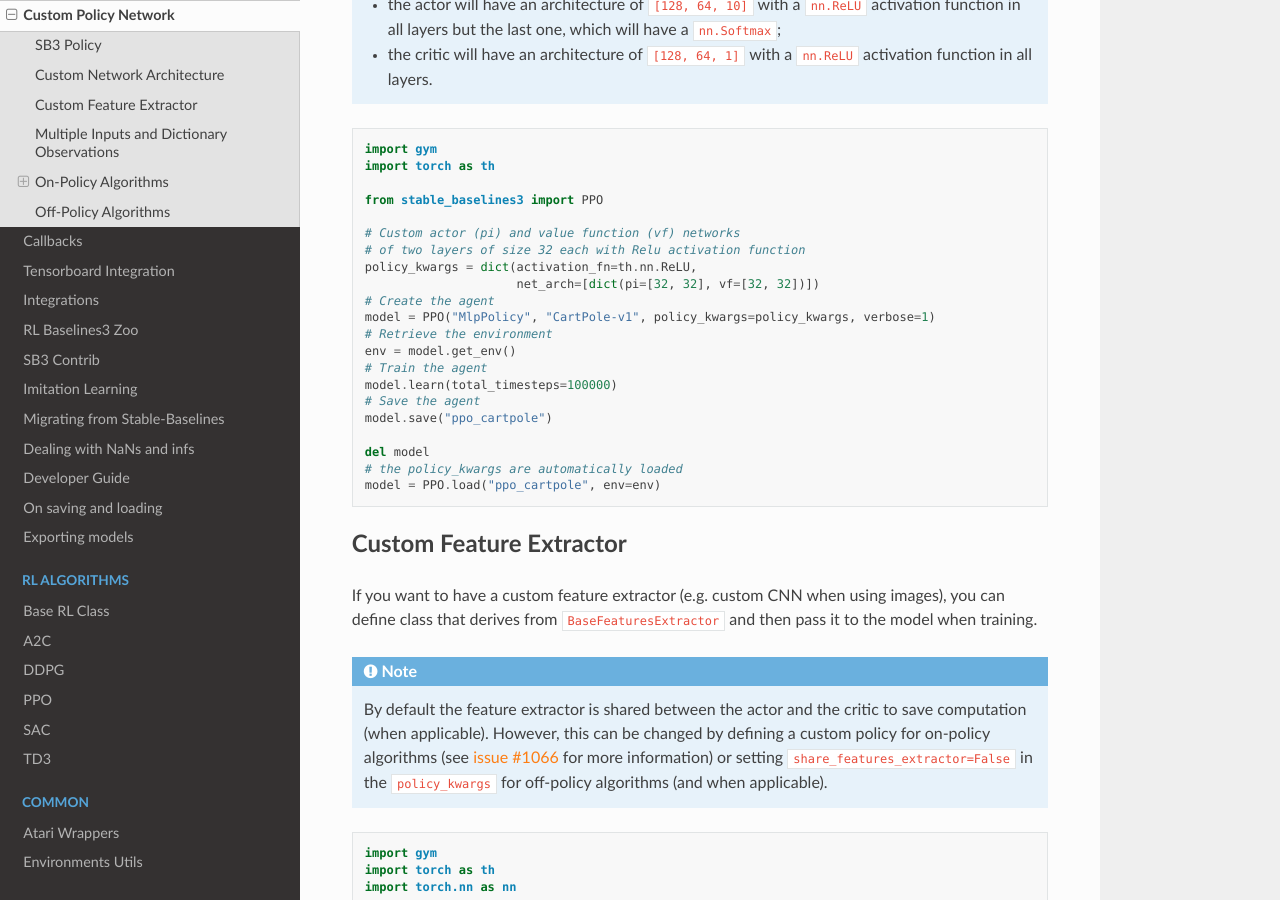
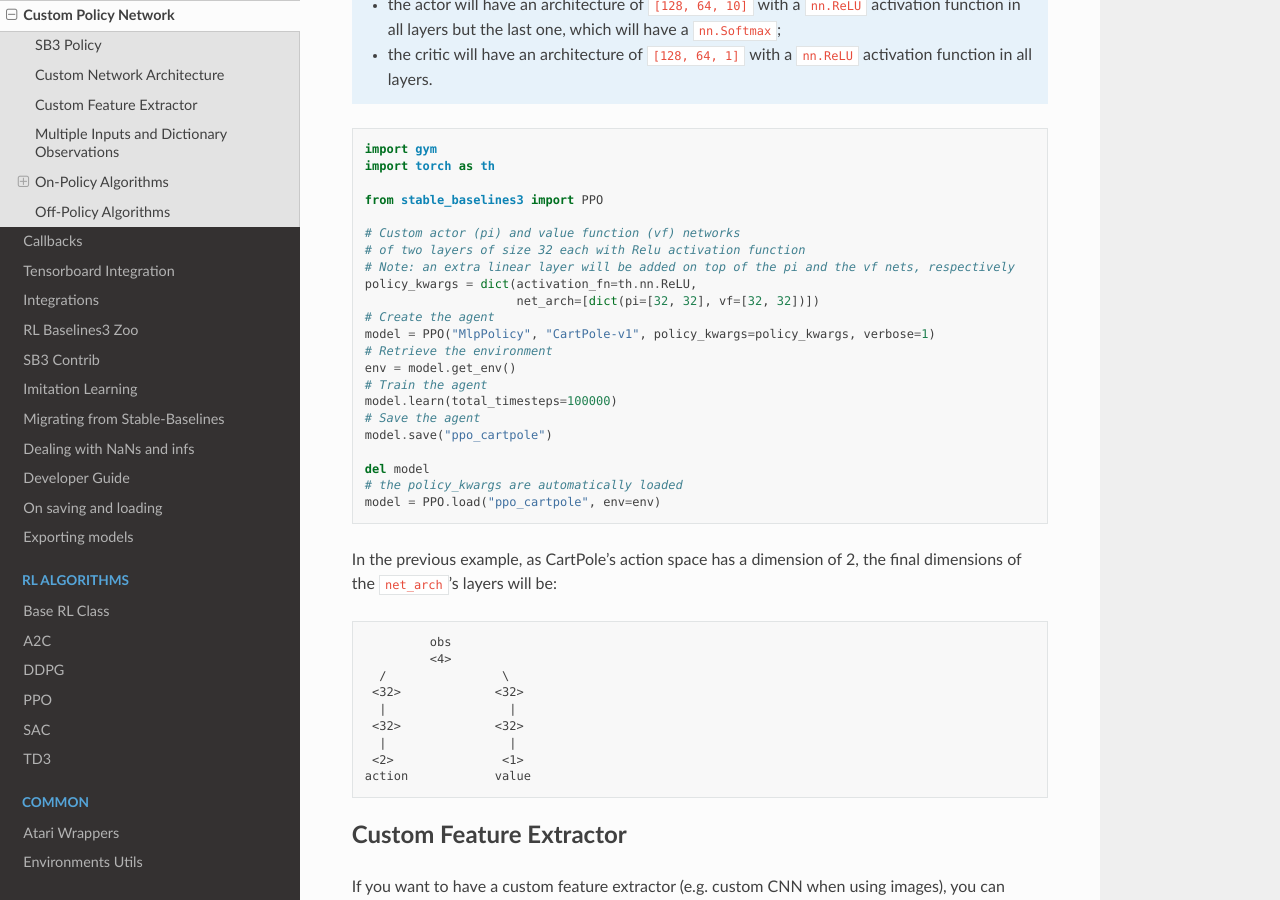
Before and after one commit to DLR-RM/stable-baselines3, a Sphinx documentation site: the page built from docs/guide/custom_policy.rst, in a window 1280 px wide and 900 px high, scrolled down 2333 px. Built offline with Sphinx 7.4.7 and the Read the Docs theme 2.0.0, drawn with Linux system fonts in a browser that asks for light colours; pages that are not in the unit, such as notebooks, are missing from menus; the version number could not be read and is left out.

Commit message:
Improved custom policy doc
Section: Custom Network Architecture.
Explained with greater detail that an action net and a value net will be added on top of the net_arch.

```diff
--- a/docs/guide/custom_policy.rst
+++ b/docs/guide/custom_policy.rst
@@ -79,6 +79,7 @@ using ``policy_kwargs`` parameter:
 
   # Custom actor (pi) and value function (vf) networks
   # of two layers of size 32 each with Relu activation function
+  # Note: an extra linear layer will be added on top of the pi and the vf nets, respectively
   policy_kwargs = dict(activation_fn=th.nn.ReLU,
                        net_arch=[dict(pi=[32, 32], vf=[32, 32])])
   # Create the agent
@@ -93,6 +94,22 @@ using ``policy_kwargs`` parameter:
   del model
   # the policy_kwargs are automatically loaded
   model = PPO.load("ppo_cartpole", env=env)
+
+
+In the previous example, as CartPole's action space has a dimension of 2, the final dimensions of the ``net_arch``'s layers will be:
+
+
+.. code-block:: none
+
+            obs
+            <4>
+     /                \
+    <32>             <32>
+     |                 |
+    <32>             <32>
+     |                 |
+    <2>               <1>
+   action            value
 
 
 Custom Feature Extractor
```
